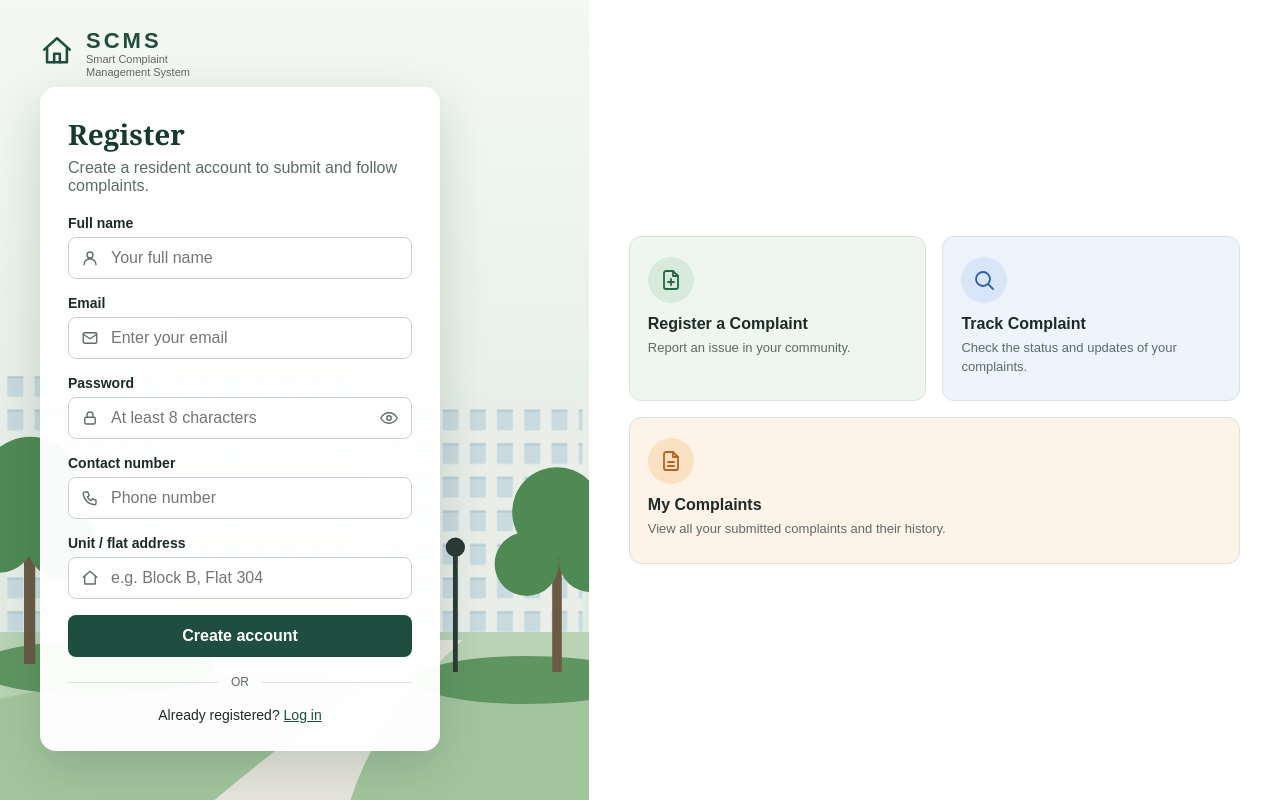
After one commit to RiyaSaju106/Smart_Complaint_Management_System, a Flask app: page /register in a window 1280 px wide. The commit adds this page. Run offline with Flask 3, Linux system fonts and the light colour scheme.

Commit message:
feat: restyle resident UI pages

```diff
--- a/app/__init__.py
+++ b/app/__init__.py
@@ -65,6 +65,7 @@ def create_app():
     from app.notifications.routes import notifications_bp
     from app.tracking import tracking_bp
     from app.tracking import routes as tracking_routes
+    from app.ui import ui_bp
 
     app.register_blueprint(auth_bp)
     app.register_blueprint(users_bp)
@@ -74,5 +75,6 @@ def create_app():
     app.register_blueprint(processing_bp)
     app.register_blueprint(notifications_bp)
     app.register_blueprint(tracking_bp)
+    app.register_blueprint(ui_bp)
 
     return app
--- /dev/null
+++ b/app/static/css/forms.css
@@ -0,0 +1,83 @@
+/* SCMS theme: shared by the resident pages (login, register, home, complaint form).
+   Change the colours here once and every page follows. */
+:root {
+  --green: #1f4d3f;
+  --green-dark: #163a2f;
+  --ink: #1d2a26;
+  --muted: #5d6b66;
+  --line: #dbe3de;
+  --bg: #f6f8f6;
+  --serif: "Source Serif 4", Georgia, "Times New Roman", serif;
+}
+body { background: var(--bg); color: var(--ink); }
+a { color: var(--green); }
+header.resident { background: var(--green); }
+.brand-inline { display: inline-flex; align-items: center; gap: 8px; }
+main.wide { max-width: 1000px; margin: 0 auto; padding: 32px 24px; }
+.page-title, .form-card h1, .auth-card h1 { font-family: var(--serif); font-weight: 700; color: var(--green-dark); }
+.page-title { margin: 0 0 4px; font-size: 30px; }
+.lead { color: var(--muted); margin: 4px 0 20px; }
+
+/* ---------- Forms ---------- */
+.form-card { background: #fff; border: 1px solid var(--line); border-radius: 14px; padding: 28px; max-width: 480px; margin: 0 auto; box-shadow: 0 8px 28px rgba(20, 60, 45, .06); }
+.form-card.wide { max-width: 680px; }
+.form-card h1 { margin: 0 0 4px; font-size: 26px; }
+.field { margin-bottom: 16px; }
+.field label { display: block; font-weight: 600; font-size: 14px; margin-bottom: 6px; }
+.field input, .field select, .field textarea { width: 100%; box-sizing: border-box; padding: 11px 12px; border: 1px solid #c9d3ce; border-radius: 8px; font: inherit; background: #fff; color: var(--ink); }
+.field textarea { min-height: 120px; resize: vertical; }
+.field input:focus, .field select:focus, .field textarea:focus { outline: 2px solid rgba(31, 77, 63, .35); border-color: var(--green); }
+.hint { color: var(--muted); font-size: 13px; margin-top: 4px; }
+.input-wrap { position: relative; }
+.input-wrap input { padding-left: 42px; padding-right: 44px; }
+.input-icon { position: absolute; left: 13px; top: 50%; transform: translateY(-50%); color: var(--muted); display: flex; }
+.input-toggle { position: absolute; right: 8px; top: 50%; transform: translateY(-50%); background: none; border: 0; color: var(--muted); cursor: pointer; padding: 6px; display: flex; border-radius: 6px; }
+.input-toggle:hover, .input-toggle:focus-visible { color: var(--green); }
+button.primary { background: var(--green); color: #fff; border: 0; border-radius: 8px; padding: 12px 20px; font: inherit; font-weight: 600; cursor: pointer; }
+button.primary:hover { background: var(--green-dark); }
+button.primary:disabled { opacity: .6; cursor: wait; }
+button.primary.block { width: 100%; }
+.msg { padding: 10px 12px; border-radius: 8px; margin-bottom: 16px; font-size: 14px; }
+.msg.error { background: #fdecea; color: #8a1f17; border: 1px solid #f5c2bd; }
+.msg.success { background: #e8f5e9; color: #1e5e22; border: 1px solid #b7dfb9; }
+.nav a { color: #fff; margin-left: 16px; text-decoration: underline; cursor: pointer; }
+.link-row { margin-top: 16px; font-size: 14px; }
+.link-row.center { text-align: center; margin: 0; }
+.divider { display: flex; align-items: center; gap: 12px; color: var(--muted); font-size: 12px; margin: 18px 0; }
+.divider::before, .divider::after { content: ""; flex: 1; height: 1px; background: var(--line); }
+code.cid { background: #eef3ef; padding: 2px 6px; border-radius: 4px; word-break: break-all; }
+.success-mark { width: 56px; height: 56px; border-radius: 50%; background: #e3f1e7; color: var(--green); display: flex; align-items: center; justify-content: center; margin-bottom: 12px; }
+
+/* ---------- Login / register split layout ---------- */
+.auth { display: flex; min-height: 100vh; }
+.auth-hero { flex: 0 0 46%; box-sizing: border-box; display: flex; flex-direction: column; padding: 28px 40px 40px; background: #dbe9de url("../img/community.svg") center bottom / cover no-repeat; }
+.brand { display: flex; align-items: center; gap: 12px; color: var(--green); }
+.brand-text { display: flex; flex-direction: column; line-height: 1.15; }
+.brand-text strong { font-size: 22px; letter-spacing: 3px; }
+.brand-text small { font-size: 11px; color: var(--muted); }
+.auth-card { margin: auto 0; width: 100%; max-width: 400px; box-sizing: border-box; background: rgba(255, 255, 255, .97); border-radius: 16px; padding: 28px; box-shadow: 0 16px 48px rgba(20, 60, 45, .18); }
+.auth-card h1 { margin: 0 0 6px; font-size: 28px; }
+.auth-side { flex: 1; display: flex; align-items: center; padding: 48px 40px; background: #fff; }
+
+/* ---------- Feature cards ---------- */
+.features { display: flex; flex-wrap: wrap; gap: 16px; width: 100%; }
+.feature { position: relative; flex: 1 1 200px; box-sizing: border-box; padding: 20px 18px 24px; border-radius: 12px; border: 1px solid var(--line); text-decoration: none; color: var(--ink); background: #fff; }
+.feature h3 { margin: 12px 0 6px; font-size: 16px; }
+.feature p { margin: 0; color: var(--muted); font-size: 13px; line-height: 1.45; }
+.feature-icon { width: 46px; height: 46px; border-radius: 50%; display: flex; align-items: center; justify-content: center; }
+.feature-arrow { position: absolute; right: 16px; bottom: 14px; color: var(--green); }
+.tone-green { background: #eef6ef; } .tone-green .feature-icon { background: #d7eadb; color: #1f6a43; }
+.tone-blue { background: #eef4fc; } .tone-blue .feature-icon { background: #d9e6f7; color: #2a5fa6; }
+.tone-orange { background: #fdf3e8; } .tone-orange .feature-icon { background: #fbe1c4; color: #b8631a; }
+a.feature:hover { box-shadow: 0 8px 24px rgba(20, 60, 45, .12); transform: translateY(-1px); }
+a.feature:focus-visible { outline: 3px solid rgba(31, 77, 63, .45); }
+.feature.is-disabled { opacity: .85; cursor: default; }
+.soon { display: inline-block; margin-top: 12px; font-size: 11px; font-weight: 600; color: var(--muted); background: rgba(255, 255, 255, .8); border: 1px solid var(--line); padding: 2px 8px; border-radius: 10px; }
+
+/* ---------- Small screens ---------- */
+@media (max-width: 900px) {
+  .auth { flex-direction: column; }
+  .auth-hero { flex: none; padding: 24px 20px 32px; }
+  .auth-side { display: none; }
+  .auth-card { margin: 24px auto 0; }
+}
--- /dev/null
+++ b/app/static/js/api.js
@@ -0,0 +1,57 @@
+// Shared helpers for every SCMS page. Page-specific code lives in its own file.
+// Usage: const { ok, status, data } = await scmsApi("POST", "/api/auth/login", { email, password });
+(function () {
+  async function scmsApi(method, url, body, extraHeaders) {
+    const options = { method, credentials: "same-origin", headers: { ...(extraHeaders || {}) } };
+    if (body instanceof FormData) {
+      options.body = body; // browser sets the multipart boundary itself
+    } else if (body !== undefined) {
+      options.headers["Content-Type"] = "application/json";
+      options.body = JSON.stringify(body);
+    }
+    let response;
+    try {
+      response = await fetch(url, options);
+    } catch (networkError) {
+      return { ok: false, status: 0, data: { error: { code: "NETWORK", message: "Cannot reach the server. Please try again." } } };
+    }
+    let data = null;
+    try { data = await response.json(); } catch (_) { /* empty or non-JSON body */ }
+    return { ok: response.ok, status: response.status, data };
+  }
+
+  // Turns an API error body into one readable sentence.
+  function scmsErrorMessage(result) {
+    const err = result && result.data && result.data.error;
+    if (!err) return "Something went wrong. Please try again.";
+    return err.message || "Something went wrong. Please try again.";
+  }
+
+  function scmsShow(el, message, kind) {
+    el.textContent = message;
+    el.className = "msg " + (kind || "error");
+    el.hidden = !message;
+  }
+
+  document.addEventListener("click", async function (event) {
+    const link = event.target.closest("[data-logout]");
+    if (!link) return;
+    event.preventDefault();
+    await scmsApi("POST", "/api/auth/logout");
+    window.location.href = "/login";
+  });
+
+    // Show / hide password buttons (data-toggle-password) used on the login and register pages.
+  document.addEventListener("click", function (event) {
+    const toggle = event.target.closest("[data-toggle-password]");
+    if (!toggle) return;
+    const input = toggle.parentElement.querySelector("input");
+    const show = input.type === "password";
+    input.type = show ? "text" : "password";
+    toggle.setAttribute("aria-label", show ? "Hide password" : "Show password");
+  });
+
+  window.scmsApi = scmsApi;
+  window.scmsErrorMessage = scmsErrorMessage;
+  window.scmsShow = scmsShow;
+})();
--- /dev/null
+++ b/app/static/js/register.js
@@ -0,0 +1,31 @@
+(function () {
+  const form = document.getElementById("register-form");
+  const message = document.getElementById("message");
+  const button = document.getElementById("submit");
+  const fields = ["name", "email", "password", "contact_number", "unit_address"];
+
+  form.addEventListener("submit", async function (event) {
+    event.preventDefault();
+    scmsShow(message, "");
+    const body = {};
+    for (const f of fields) body[f] = form[f].value.trim();
+    body.password = form.password.value; // do not trim passwords
+    if (fields.some((f) => !body[f])) {
+      scmsShow(message, "Please fill in every field.");
+      return;
+    }
+    if (body.password.length < 8) {
+      scmsShow(message, "Password must be at least 8 characters.");
+      return;
+    }
+    button.disabled = true;
+    const result = await scmsApi("POST", "/api/auth/register", body);
+    if (result.ok) {
+      scmsShow(message, "Account created. Taking you to sign in...", "success");
+      setTimeout(() => { window.location.href = "/login"; }, 1200);
+      return;
+    }
+    scmsShow(message, scmsErrorMessage(result));
+    button.disabled = false;
+  });
+})();
--- /dev/null
+++ b/app/templates/_feature_cards.html
@@ -0,0 +1,44 @@
+{# The three resident entry points from the SRS user-interface list.
+   interactive=False -> plain information cards (login page).
+   interactive=True  -> live cards on the resident home page; pages that do not exist yet are disabled. #}
+{% from "_icons.html" import icon %}
+{% macro feature_cards(interactive=False) %}
+<div class="features">
+  {% if interactive %}
+  <a class="feature tone-green" href="{{ url_for('ui.new_complaint_page') }}">
+    <span class="feature-icon">{{ icon("doc-plus", 24) }}</span>
+    <h3>Register a Complaint</h3>
+    <p>Report an issue in your community.</p>
+    <span class="feature-arrow">{{ icon("arrow", 18) }}</span>
+  </a>
+  <div class="feature tone-blue is-disabled" aria-disabled="true">
+    <span class="feature-icon">{{ icon("search", 24) }}</span>
+    <h3>Track Complaint</h3>
+    <p>Check the status and updates of your complaints.</p>
+    <span class="soon">Coming soon</span>
+  </div>
+  <div class="feature tone-orange is-disabled" aria-disabled="true">
+    <span class="feature-icon">{{ icon("list", 24) }}</span>
+    <h3>My Complaints</h3>
+    <p>View all your submitted complaints and their history.</p>
+    <span class="soon">Coming soon</span>
+  </div>
+  {% else %}
+  <div class="feature tone-green">
+    <span class="feature-icon">{{ icon("doc-plus", 24) }}</span>
+    <h3>Register a Complaint</h3>
+    <p>Report an issue in your community.</p>
+  </div>
+  <div class="feature tone-blue">
+    <span class="feature-icon">{{ icon("search", 24) }}</span>
+    <h3>Track Complaint</h3>
+    <p>Check the status and updates of your complaints.</p>
+  </div>
+  <div class="feature tone-orange">
+    <span class="feature-icon">{{ icon("list", 24) }}</span>
+    <h3>My Complaints</h3>
+    <p>View all your submitted complaints and their history.</p>
+  </div>
+  {% endif %}
+</div>
+{% endmacro %}
--- /dev/null
+++ b/app/templates/_icons.html
@@ -0,0 +1,18 @@
+{# Inline icons (Feather-style, MIT). Usage: {% from "_icons.html" import icon %}{{ icon("mail") }} #}
+{% macro icon(name, size=20) -%}
+<svg width="{{ size }}" height="{{ size }}" viewBox="0 0 24 24" fill="none" stroke="currentColor" stroke-width="1.8" stroke-linecap="round" stroke-linejoin="round" aria-hidden="true" focusable="false">
+{%- if name == "mail" -%}<rect x="3" y="5" width="18" height="14" rx="2"/><path d="M3 7l9 6 9-6"/>
+{%- elif name == "lock" -%}<rect x="5" y="11" width="14" height="9" rx="2"/><path d="M8 11V8a4 4 0 0 1 8 0v3"/>
+{%- elif name == "eye" -%}<path d="M1 12s4-7 11-7 11 7 11 7-4 7-11 7S1 12 1 12z"/><circle cx="12" cy="12" r="3"/>
+{%- elif name == "user" -%}<circle cx="12" cy="8" r="4"/><path d="M4 21a8 8 0 0 1 16 0"/>
+{%- elif name == "phone" -%}<path d="M5 4h4l2 5-2.5 1.5a11 11 0 0 0 5 5L15 13l5 2v4a2 2 0 0 1-2 2A16 16 0 0 1 3 6a2 2 0 0 1 2-2z"/>
+{%- elif name == "home" -%}<path d="M3 11l9-8 9 8"/><path d="M5 10v10h14V10"/>
+{%- elif name == "logo" -%}<path d="M3 11l9-8 9 8"/><path d="M5 10v10h14V10"/><path d="M10 20v-6h4v6"/>
+{%- elif name == "doc-plus" -%}<path d="M14 3H7a2 2 0 0 0-2 2v14a2 2 0 0 0 2 2h10a2 2 0 0 0 2-2V8z"/><path d="M14 3v5h5"/><path d="M12 11v6M9 14h6"/>
+{%- elif name == "search" -%}<circle cx="11" cy="11" r="7"/><path d="M21 21l-4.3-4.3"/>
+{%- elif name == "list" -%}<path d="M14 3H7a2 2 0 0 0-2 2v14a2 2 0 0 0 2 2h10a2 2 0 0 0 2-2V8z"/><path d="M14 3v5h5"/><path d="M9 13h6M9 17h6"/>
+{%- elif name == "arrow" -%}<path d="M5 12h14M13 6l6 6-6 6"/>
+{%- elif name == "check" -%}<path d="M20 6L9 17l-5-5"/>
+{%- endif -%}
+</svg>
+{%- endmacro %}
--- /dev/null
+++ b/app/templates/auth_base.html
@@ -0,0 +1,19 @@
+{% extends "base.html" %}
+{% from "_icons.html" import icon %}
+{% from "_feature_cards.html" import feature_cards %}
+{% block body %}
+<div class="auth">
+  <section class="auth-hero">
+    <div class="brand">
+      <span class="brand-mark">{{ icon("logo", 34) }}</span>
+      <span class="brand-text"><strong>SCMS</strong><small>Smart Complaint<br>Management System</small></span>
+    </div>
+    <div class="auth-card">
+      {% block card %}{% endblock %}
+    </div>
+  </section>
+  <section class="auth-side" aria-label="What you can do with SCMS">
+    {{ feature_cards(False) }}
+  </section>
+</div>
+{% endblock %}
--- a/app/templates/base.html
+++ b/app/templates/base.html
@@ -14,8 +14,12 @@
     main { padding: 24px; max-width: 800px; }
     .card { background: #fff; border: 1px solid #ddd; border-radius: 6px; padding: 16px; margin-bottom: 12px; }
   </style>
+  <link rel="stylesheet" href="{{ url_for('static', filename='css/forms.css') }}">
+  {% block head %}{% endblock %}
 </head>
 <body>
   {% block body %}{% endblock %}
+  <script src="{{ url_for('static', filename='js/api.js') }}"></script>
+  {% block scripts %}{% endblock %}
 </body>
 </html>
--- /dev/null
+++ b/app/templates/register.html
@@ -0,0 +1,29 @@
+{% extends "auth_base.html" %}
+{% block title %}SCMS – Register{% endblock %}
+{% block card %}
+<h1>Register</h1>
+<p class="lead">Create a resident account to submit and follow complaints.</p>
+<div id="message" class="msg" hidden role="alert"></div>
+<form id="register-form" novalidate>
+  <div class="field"><label for="name">Full name</label>
+    <div class="input-wrap"><span class="input-icon">{{ icon("user", 18) }}</span>
+      <input id="name" name="name" maxlength="100" placeholder="Your full name" autocomplete="name" required></div></div>
+  <div class="field"><label for="email">Email</label>
+    <div class="input-wrap"><span class="input-icon">{{ icon("mail", 18) }}</span>
+      <input id="email" name="email" type="email" maxlength="100" placeholder="Enter your email" autocomplete="username" required></div></div>
+  <div class="field"><label for="password">Password</label>
+    <div class="input-wrap"><span class="input-icon">{{ icon("lock", 18) }}</span>
+      <input id="password" name="password" type="password" minlength="8" placeholder="At least 8 characters" autocomplete="new-password" required>
+      <button type="button" class="input-toggle" data-toggle-password aria-label="Show password">{{ icon("eye", 18) }}</button></div></div>
+  <div class="field"><label for="contact_number">Contact number</label>
+    <div class="input-wrap"><span class="input-icon">{{ icon("phone", 18) }}</span>
+      <input id="contact_number" name="contact_number" maxlength="15" placeholder="Phone number" autocomplete="tel" required></div></div>
+  <div class="field"><label for="unit_address">Unit / flat address</label>
+    <div class="input-wrap"><span class="input-icon">{{ icon("home", 18) }}</span>
+      <input id="unit_address" name="unit_address" maxlength="150" placeholder="e.g. Block B, Flat 304" required></div></div>
+  <button class="primary block" type="submit" id="submit">Create account</button>
+</form>
+<div class="divider"><span>OR</span></div>
+<p class="link-row center">Already registered? <a href="{{ url_for('ui.login_page') }}">Log in</a></p>
+{% endblock %}
+{% block scripts %}<script src="{{ url_for('static', filename='js/register.js') }}"></script>{% endblock %}
--- /dev/null
+++ b/app/ui/__init__.py
@@ -0,0 +1,3 @@
+from app.ui.routes import ui_bp
+
+__all__ = ["ui_bp"]
--- /dev/null
+++ b/app/ui/routes.py
@@ -0,0 +1,42 @@
+"""Browser pages for SCMS (issue #54): login, register and the complaint form.
+
+These routes only render HTML. All data goes through the existing /api/... endpoints, which
+keep doing the real validation and role checks. A page here redirects to /login when nobody is
+signed in (the JSON 401 used by the API is not useful in a browser).
+"""
+from flask import Blueprint, redirect, render_template, session, url_for
+
+from app.access import RESIDENT
+
+ui_bp = Blueprint("ui", __name__)
+
+
+@ui_bp.route("/")
+def index():
+    if "user_id" in session:
+        return redirect(url_for("roles.home"))
+    return redirect(url_for("ui.login_page"))
+
+
+@ui_bp.route("/login")
+def login_page():
+    if "user_id" in session:
+        return redirect(url_for("roles.home"))
+    return render_template("login.html")
+
+
+@ui_bp.route("/register")
+def register_page():
+    if "user_id" in session:
+        return redirect(url_for("roles.home"))
+    return render_template("register.html")
+
+
+@ui_bp.route("/complaints/new")
+def new_complaint_page():
+    if "user_id" not in session:
+        return redirect(url_for("ui.login_page"))
+    if session.get("role") != RESIDENT:
+        # Staff and administrators do not submit complaints; send them to their own page.
+        return redirect(url_for("roles.home"))
+    return render_template("complaint_new.html", name=session.get("name"))
```
Also changed, not shown: app/static/js/complaint_new.js (added, +98 -0 lines), app/static/js/login.js (added, +24 -0 lines), app/templates/complaint_new.html (added, +47 -0 lines), app/templates/login.html (added, +27 -0 lines), app/templates/resident_home.html (+11 -6 lines), tests/test_ui_pages.py (added, +76 -0 lines), app/static/img/community.svg (added).
